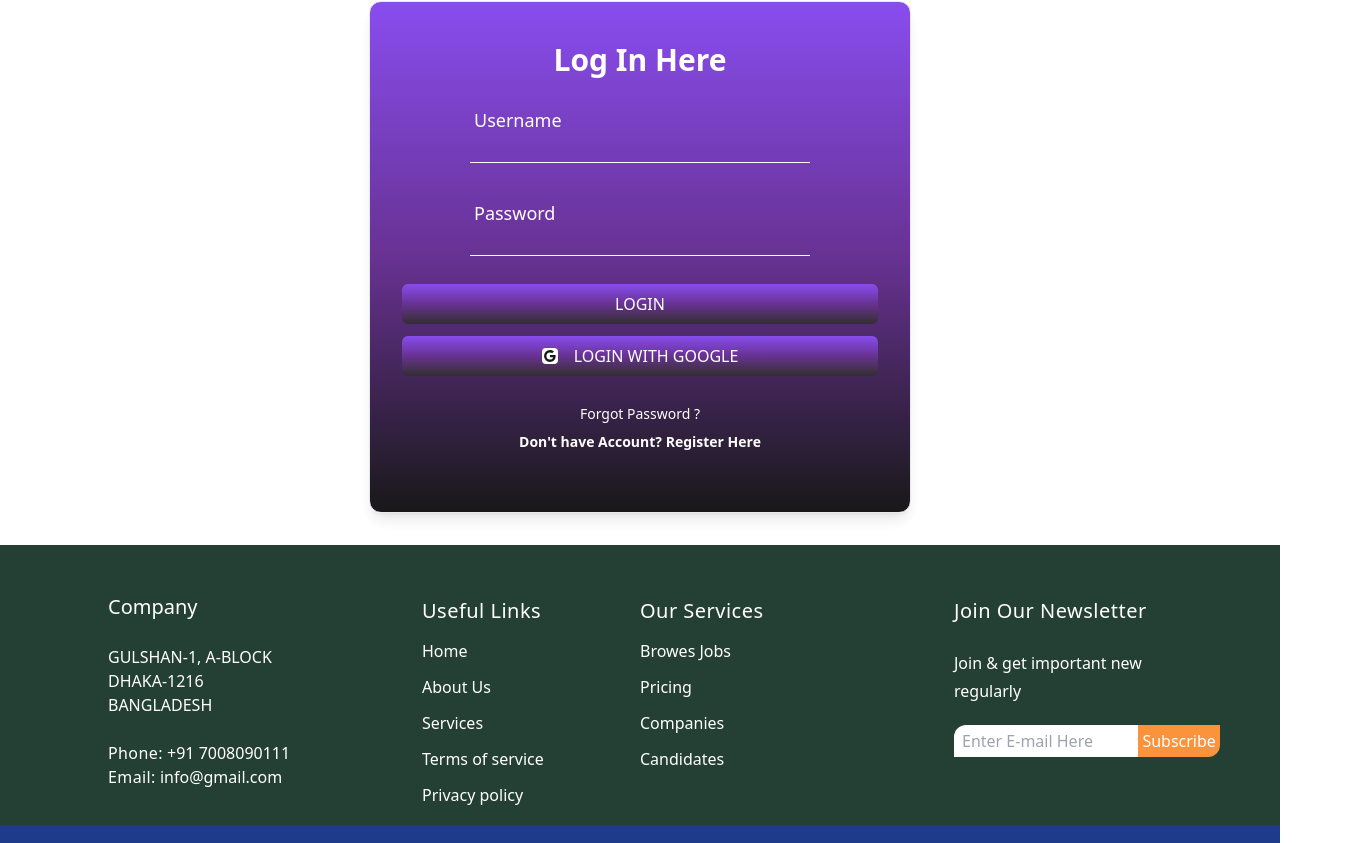
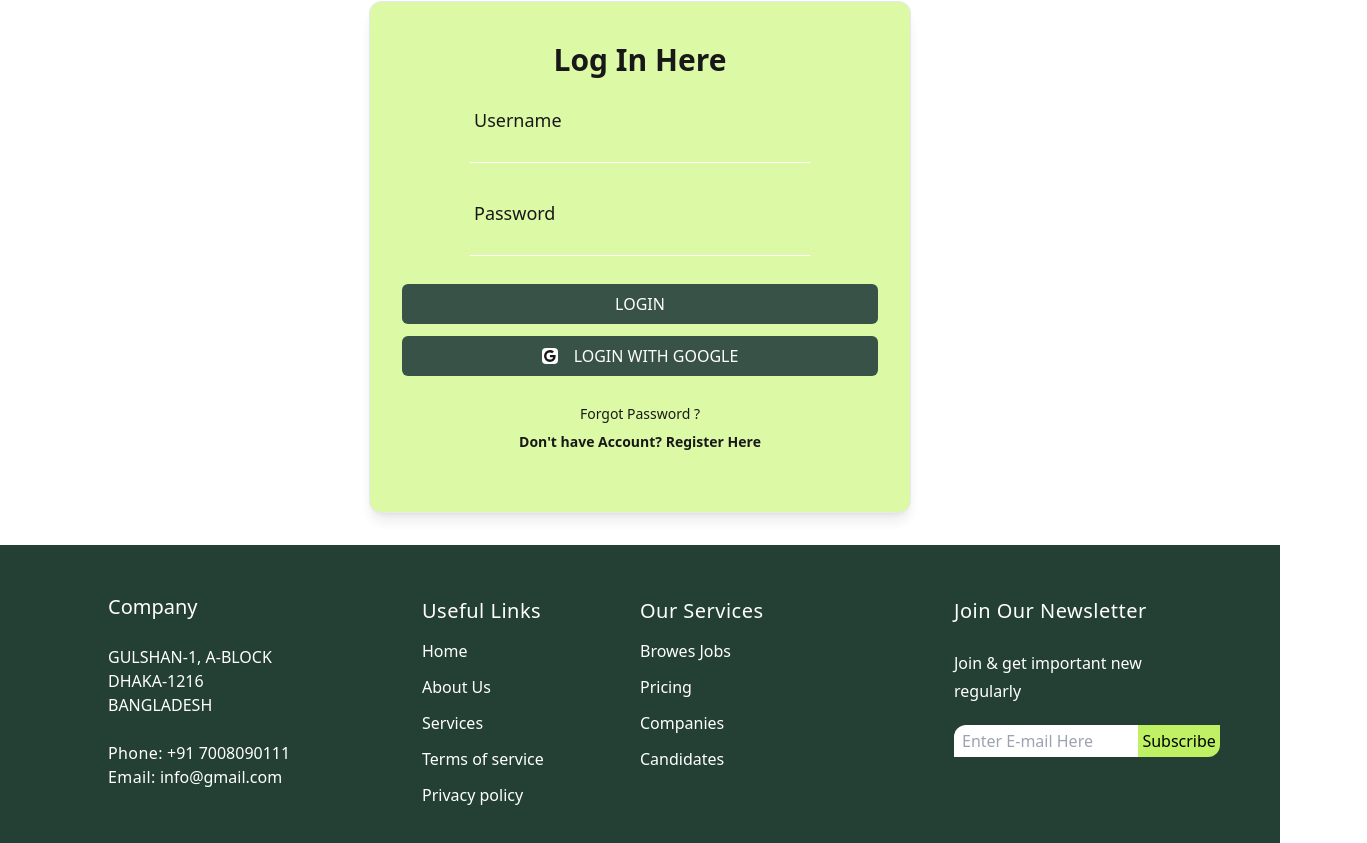
Before and after one commit to konika098/EMarketPro, a React (Vite) app: page /login in a window 1280 px wide. Shown: the part 189-1032 px from the top of the page, 1367 px wide, since content can reach past the window. Built offline with nearby package versions, Linux system fonts and the light colour scheme.

Commit message:
create login and register page

```diff
--- a/src/Component/Banner/Banner.jsx
+++ b/src/Component/Banner/Banner.jsx
@@ -23,7 +23,7 @@ const Banner = () => {
 
      <div className="flex mt-10 space-x-5">
        <button className="bg-none border-[#a3e635] border-[2px] text-white px-6 py-2 hover:brightness-105 font-semibold">Looking for Job?</button>
-      <Link to="/contactme"> <button className="btn-one bg-[#bef264] text-black  px-6 py-2 hover:brightness-105 font-semibold">Post a Job
+      <Link > <button className="btn-one bg-[#bef264] text-black  px-6 py-2 hover:brightness-105 font-semibold">Post a Job
          </button></Link>
      </div>
   </div>
--- a/src/Component/Header/Header.jsx
+++ b/src/Component/Header/Header.jsx
@@ -18,6 +18,7 @@ const Header = () => {
               <NavLink to="/mypost" className="hover:text-[#d9f99d] text-semibold text-xl py-2 rounded-lg px-2 md:px-5">My Posted Jobs</NavLink>
               <NavLink to="/mybid" className=" hover:text-[#d9f99d]text-semibold text-xl py-2 rounded-lg px-2 md:px-5">My Bids</NavLink>
               <NavLink to="/bidreq" className=" hover:text-[#d9f99d] text-semibold text-xl py-2 rounded-lg px-2 md:px-5">Bid Requests</NavLink>
+              <NavLink to="/contactme" className=" hover:text-[#d9f99d] text-semibold text-xl py-2 rounded-lg px-2 md:px-5">Contact</NavLink>
             </ul>
           </div>
 
@@ -29,6 +30,8 @@ const Header = () => {
             <NavLink to="/mypost" className="text-semibold hover:text-[#d9f99d] text-xl py-2 rounded-lg px-2 md:px-5">My Posted Jobs</NavLink>
             <NavLink to="/mybid" className="text-semibold hover:text-[#d9f99d] text-xl py-2 rounded-lg px-2 md:px-5">My Bids</NavLink>
             <NavLink to="/bidreq" className="text-semibold hover:text-[#d9f99d] text-xl py-2 rounded-lg px-2 md:px-5">Bid Requests</NavLink>
+            <NavLink to="/contactme" className=" hover:text-[#d9f99d] text-semibold text-xl py-2 rounded-lg px-2 md:px-5">Contact</NavLink>
+
           </ul>
         </div>
         <div className="mt-3 ml-10 flex gap-4">
--- a/src/Layout/Contact/ContactMe.jsx
+++ b/src/Layout/Contact/ContactMe.jsx
@@ -1,8 +1,33 @@
-import React from 'react';
+import { RiPhoneFill,RiQuestionAnswerLine} from "react-icons/ri";
+import { ImLocation2 } from "react-icons/im";
 
 const ContactMe = () => {
     return (
         <>
+
+       <div className="mt-10" >
+          <h1 className="text-5xl text-center">Get in touch</h1>
+         <div className="flex  justify-center mt-10 gap-10">
+         <div className="flex flex-col items-center">
+            <ImLocation2 className="bg-[#bef264] text-black w-16 h-16 rounded-full p-4"></ImLocation2>
+            <h1 className="text-xl mt-2 font-semibold ">Our Address</h1>
+            <p className="mt-2 text-base">GULSHAN-1, A-BLOCK ,<br />DHAKA-1216 ,BANGLADESH</p>
+          </div>
+          <div className="flex flex-col items-center">
+            <RiPhoneFill  className="bg-[#bef264] text-black w-16 h-16 rounded-full p-4" ></RiPhoneFill>
+            <h1 className="text-xl mt-2 font-semibold ">Contact Info</h1>
+            <p className="mt-2 text-base">+91 7008090111</p>
+            <p className="mt-1 text-base">info@email.com</p>
+
+          </div>
+          <div className="flex flex-col items-center">
+            <RiQuestionAnswerLine  className="bg-[#bef264] text-black w-16 h-16 rounded-full p-4"></RiQuestionAnswerLine>
+            <h1 className="text-xl mt-2 font-semibold ">Live Support</h1>
+            <p className="mt-2 text-base"> live chat service</p>
+            <p className="mt-1 text-base">www.e-marketpro.com</p>
+          </div>
+         </div>
+        </div>
 <section className="text-gray-600 body-font relative">
   <div className="container px-5 py-24 mx-auto flex sm:flex-nowrap flex-wrap">
     <div className="lg:w-2/3 md:w-1/2 bg-gray-300 rounded-lg overflow-hidden sm:mr-10 p-10 flex items-end justify-start relative">
@@ -35,10 +60,11 @@ const ContactMe = () => {
         <label htmlFor="message" className="leading-7 text-sm text-gray-600">Message</label>
         <textarea id="message" name="message" className="w-full bg-white rounded border border-gray-300 focus:border-fuchsia-500 focus:ring-2 focus:ring-fuchsia-200 h-32 text-base outline-none text-gray-700 py-1 px-3 resize-none leading-6 transition-colors duration-200 ease-in-out" defaultValue={""} />
       </div>
-      <button className="text-white bg-fuchsia-700 border-0 py-2 px-6 focus:outline-none hover:bg-fuchsia-600 rounded text-lg">Button</button>
+      <button className="bg-[#bef264] text-black p-2   rounded text-lg">Send Message</button>
     </div>
   </div>
 </section>
+
 
 
 
--- a/src/Layout/Contact/Login.jsx
+++ b/src/Layout/Contact/Login.jsx
@@ -4,30 +4,30 @@ const Login = () => {
     return (
         <>
        <div className="flex flex-col justify-center items-center  ">
-  <div className=" md:w-auto w-[90%] p-8 rounded-xl  m-4 flex flex-col items-center shadow-lg border bg-gradient-to-t from-black via-purple-900 to-violet-600 opacity-90 ">
+  <div className=" md:w-auto w-[90%] p-8 rounded-xl  m-4 flex flex-col items-center shadow-lg border bg-[#d9f99d] opacity-90 ">
     <div className="text-xl cursor-pointer flex flex-col justify-center items-center mt-5 md:mt-0 ">
-      <h1 className="font-semibold text-3xl text-white m-2">Log In Here</h1>
+      <h1 className="font-semibold text-3xl text-black m-2">Log In Here</h1>
     </div>
     <div className="flex flex-col justify-center items-center mt-10 md:mt-4 space-y-6 md:space-y-8">
       <div className>
-        <div className="m-1 text-lg text-white text-semibold">Username</div>
-        <input type="text" name="email" className="border-b border-white focus:outline-none  text-white placeholder:opacity-50 font-semibold md:w-72 lg:w-[340px] bg-transparent" />
+        <div className="m-1 text-lg text-black text-semibold">Username</div>
+        <input type="text" name="email" className="border-b border-white focus:outline-none  text-black placeholder:opacity-50 font-semibold md:w-72 lg:w-[340px] bg-transparent" />
       </div>
       <div className>
-        <div className="m-1 text-lg text-white text-semibold">Password</div>
-        <input type="password" name="password" className="border-b border-white focus:outline-none  text-white placeholder:opacity-50 font-semibold md:w-72 lg:w-[340px] bg-transparent" />
+        <div className="m-1 text-lg text-black text-semibold">Password</div>
+        <input type="password" name="password" className="border-b border-white focus:outline-none  text-black placeholder:opacity-50 font-semibold md:w-72 lg:w-[340px] bg-transparent" />
       </div>
     </div>
     <div className="text-center mt-7 flex flex-col gap-3">
-      <button className="uppercase px-24 md:px-[118px] lg:px-[140px] py-2 rounded-md text-white bg-gradient-to-t from-stone-900 via-purple-900 to-violet-600  font-medium ">login</button>
-      <button className="uppercase px-24 md:px-[118px] lg:px-[140px] py-2 rounded-md text-white bg-gradient-to-t from-stone-900 via-purple-900 to-violet-600 flex items-center gap-4 font-medium "><BiLogoGoogle className="bg-white rounded text-black"/> login with google</button>
+      <button className="uppercase px-24 md:px-[118px] lg:px-[140px] py-2 rounded-md text-white bg-[#244034]  font-medium ">login</button>
+      <button className="uppercase px-24 md:px-[118px] lg:px-[140px] py-2 rounded-md text-white bg-[#244034] flex items-center gap-4 font-medium "><BiLogoGoogle className="bg-white rounded text-black"/> login with google</button>
 
 
     </div>
     <div className="text-center my-6 flex flex-col">
-    <p  className="text-sm font-medium text-white  m-1">Forgot
+    <p  className="text-sm font-medium text-black  m-1">Forgot
       Password ?</p>
-    <p  className="text-sm font-bold text-white  m-1">
+    <p  className="text-sm font-bold text-black  m-1">
       Don't have Account? <Link className="hover:underline" to="/register">Register Here</Link></p>
   </div>
   </div>
--- a/src/Layout/Footer/Footer.jsx
+++ b/src/Layout/Footer/Footer.jsx
@@ -45,11 +45,11 @@ const Footer = () => {
                         <h1 className="text-white text-xl font-medium tracking-[0.030rem]"> Join Our Newsletter </h1> <br />
                         <p className="text-white w-3/5 leading-7 mb-5 md:w-3/4"> Join & get important new regularly</p>
                          <input type="email" placeholder="Enter E-mail Here" className="py-1 px-2 placeholder-gray-400 rounded-tl-xl focus: outline-none focus:border border-orange-600 md:w-1/2 lg:w-3/5" />
-                        <button className="text-white bg-orange-400 p-1 -translate-x-1 rounded-br-xl hover:bg-orange-500"> Subscribe
+                        <button className="text-black bg-[#bef264] p-1 -translate-x-1 rounded-br-xl hover:bg-orange-500"> Subscribe
                         </button>
                     </div>
                 </div>
-                <div className="bg-blue-900 p-3 flex flex-col text-center pt-5 space-y-8 md:flex-row md:justify-between md:space-y-0">
+                <div className="bg-[#244034] p-3 flex flex-col text-center pt-5 space-y-8 md:flex-row md:justify-between md:space-y-0">
                     <div className="flex mx-3 justify-between space-x-20 md:flex-row text-gray-200 md:space-x-28 md:ml-20 lg:ml-24 lg:space-x-[13rem] xl:space-x-72 xl:ml-24">
                         <p>@ Copyright <strong>Company.</strong>All Rights Reserved</p>
                         <p>Designed by <span className="text-white">Konika Khan</span></p>
```
Also changed, not shown: src/Layout/Contact/Register.jsx (+20 -22 lines).
